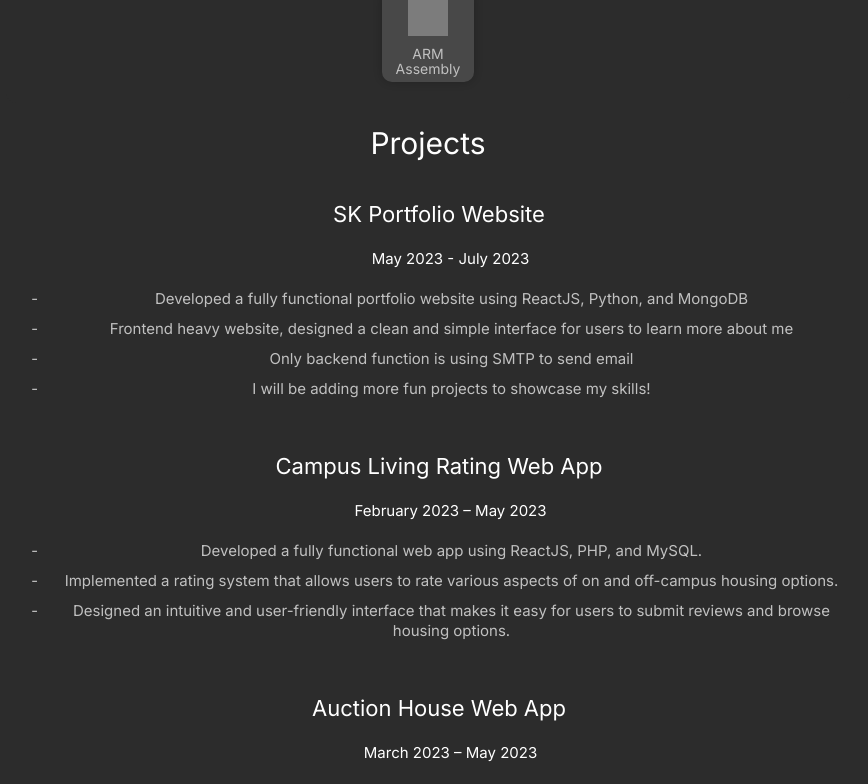
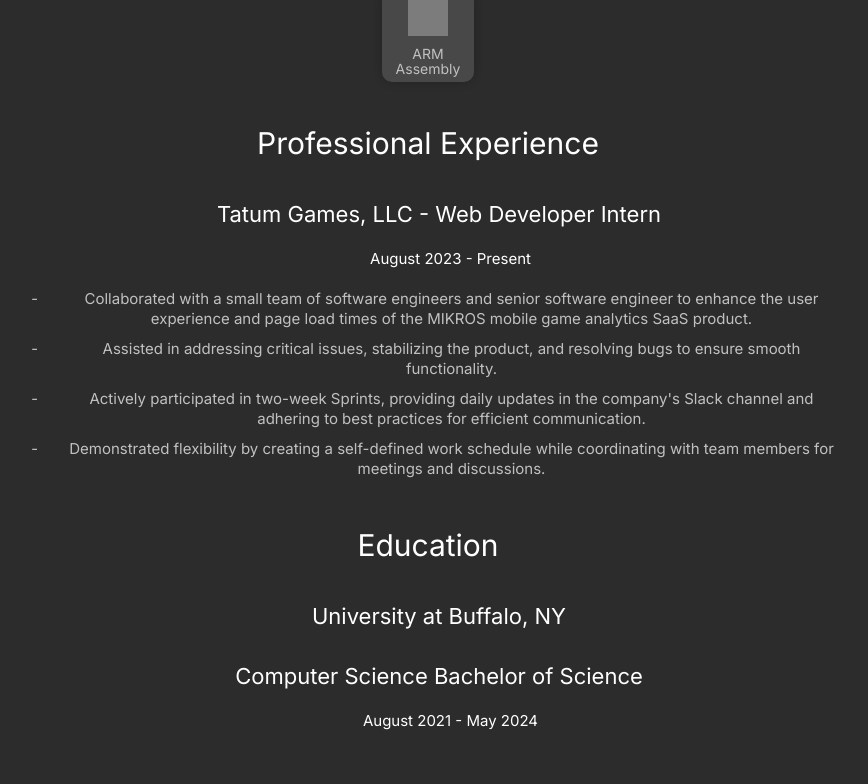
Before and after one commit to sskong0719/portfolio-project, a React (Create React App) app in the folder react-project/: page /resume in a window 1280 px wide. Shown: the part 820-1604 px from the top of the page, without its empty margins (212-1080 px from the left). Built offline with nearby package versions, Linux system fonts and the light colour scheme; grey boxes are pictures that could not be loaded.

Commit message:
update resume

```diff
--- a/react-project/src/pages/resume.jsx
+++ b/react-project/src/pages/resume.jsx
@@ -71,7 +71,41 @@ export default function Resume() {
               </li>
             ))}
           </ul>
-
+          <br />
+          {resumeData.map((item, index) => (
+            <div className="projects" key={index}>
+              <div className="fake-anchor" id="Projects"></div>
+              <h2>Professional Experience</h2>
+              {item.Experience.map((experience, i) => (
+                <div className="individual-project" key={i}>
+                  <br />
+                  <h3>{experience.company} - {experience.title}</h3>
+                  <h4>{experience.date}</h4>
+                  <br />
+                  <ul className="project-list">
+                    {experience.description.map((desc, j) => (
+                      <li className="description" key={j}>{desc}</li>
+                    ))}
+                  </ul>
+                </div>
+              ))}
+            </div>
+          ))}
+          <br />
+          {resumeData.map((item, index) => (
+            <div className="projects" key={index}>
+              <div className="fake-anchor" id="Projects"></div>
+              <h2>Education</h2>
+              {item.Education.map((education, i) => (
+                <div className="individual-project" key={i}>
+                  <br />
+                  <h3>{education.school} <br /><br />{education.degree}</h3>
+                  <h4>{education.date}</h4>
+                  <br />
+                </div>
+              ))}
+            </div>
+          ))}
           <br />
           {resumeData.map((item, index) => (
             <div className="projects" key={index}>
--- a/react-project/src/pages/resumeData.jsx
+++ b/react-project/src/pages/resumeData.jsx
@@ -58,6 +58,29 @@ export const resumeData = [
             { name: 'Ubuntu', logo: ubuntu },
             { name: 'ARM Assembly', logo: arm }
         ],
+        Experience: [
+            {
+                id: 1,
+                company: "Tatum Games, LLC",
+                title: "Web Developer Intern",
+                skills: [php, html5, css3],
+                date: "August 2023 - Present",
+                description: [
+                    "Collaborated with a small team of software engineers and senior software engineer to enhance the user experience and page load times of the MIKROS mobile game analytics SaaS product.",
+                    "Assisted in addressing critical issues, stabilizing the product, and resolving bugs to ensure smooth functionality.",
+                    "Actively participated in two-week Sprints, providing daily updates in the company's Slack channel and adhering to best practices for efficient communication.",
+                    "Demonstrated flexibility by creating a self-defined work schedule while coordinating with team members for meetings and discussions. "
+                ]
+            }
+        ],
+        Education: [
+            {
+                id: 1,
+                school: "University at Buffalo, NY",
+                degree: "Computer Science Bachelor of Science",
+                date: "August 2021 - May 2024"
+            }
+        ],
         Projects: [
             {
                 id: 1,
```
Also changed, not shown: 1 other file (tests, documents, lock files or other folders).
